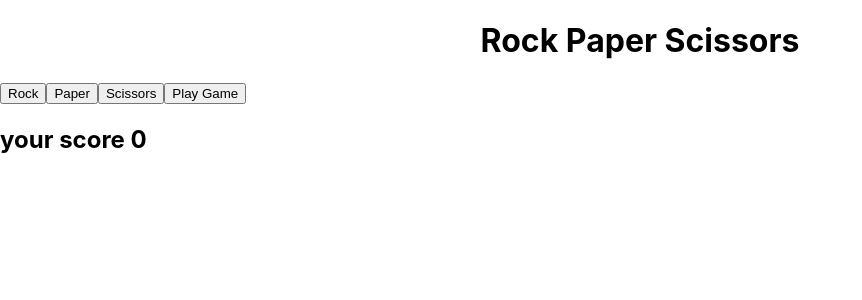
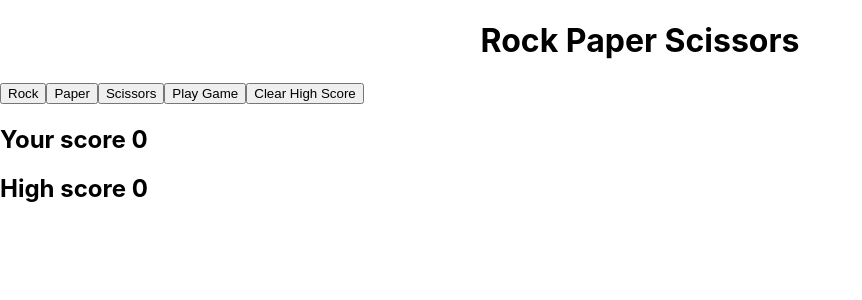
Before and after one commit to colinjaworski/rock-paper-scissors, a React (Create React App) app: page / in a window 1280 px wide. Shown: the top 300 px of the page, without its empty margins (0-862 px from the left). Built offline with nearby package versions, Linux system fonts and the light colour scheme.

Commit message:
created highScore variable, currently incrementing with tie as well though

```diff
--- a/src/components/App/App.jsx
+++ b/src/components/App/App.jsx
@@ -6,7 +6,8 @@ function App() {
   const [result, setResult] = useState('');
   const [userChoice, setUserChoice] = useState('');
   const [computerChoice, setComputerChoice] = useState('');
-  const [score, setScore] = useState(0)
+  const [score, setScore] = useState(0);
+  const [highScore, setHighScore] = useState(0);
 
   const getComputerChoice = () => {
     let computersChoice = Math.floor(Math.random() * 3);
@@ -29,6 +30,10 @@ function App() {
 
     console.log('in playGame function, userChoice:', userChoice);
     console.log('in playGame function, computerChoice:', computerChoice);
+
+    if (score > highScore) {
+      setHighScore(score + 1);
+    }
 
     if (userChoice === computerChoice) {
       setResult('This game was a tie');
@@ -72,8 +77,11 @@ function App() {
         <button onClick={() => setChoice('paper')}>Paper</button>
         <button onClick={() => setChoice('scissors')}>Scissors</button>
         <button onClick={playGame}>Play Game</button>
+        <button onClick={() => setHighScore(0)}>Clear High Score</button>
+
         <h1>{result}</h1>
-        <h2>your score {score}</h2>
+        <h2>Your score {score}</h2>
+        <h2>High score {highScore}</h2>
 
       </div>
     </>
```
